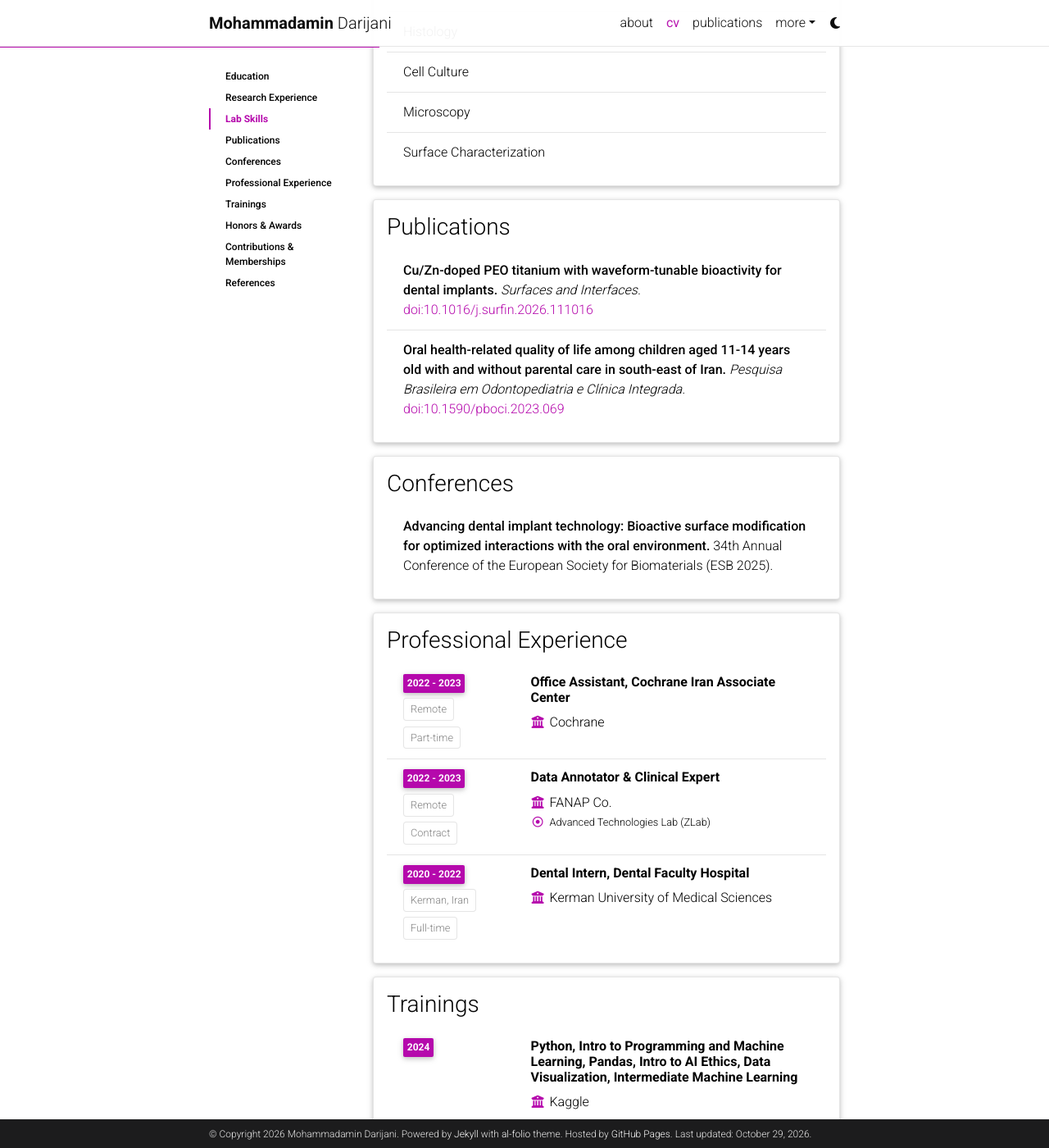
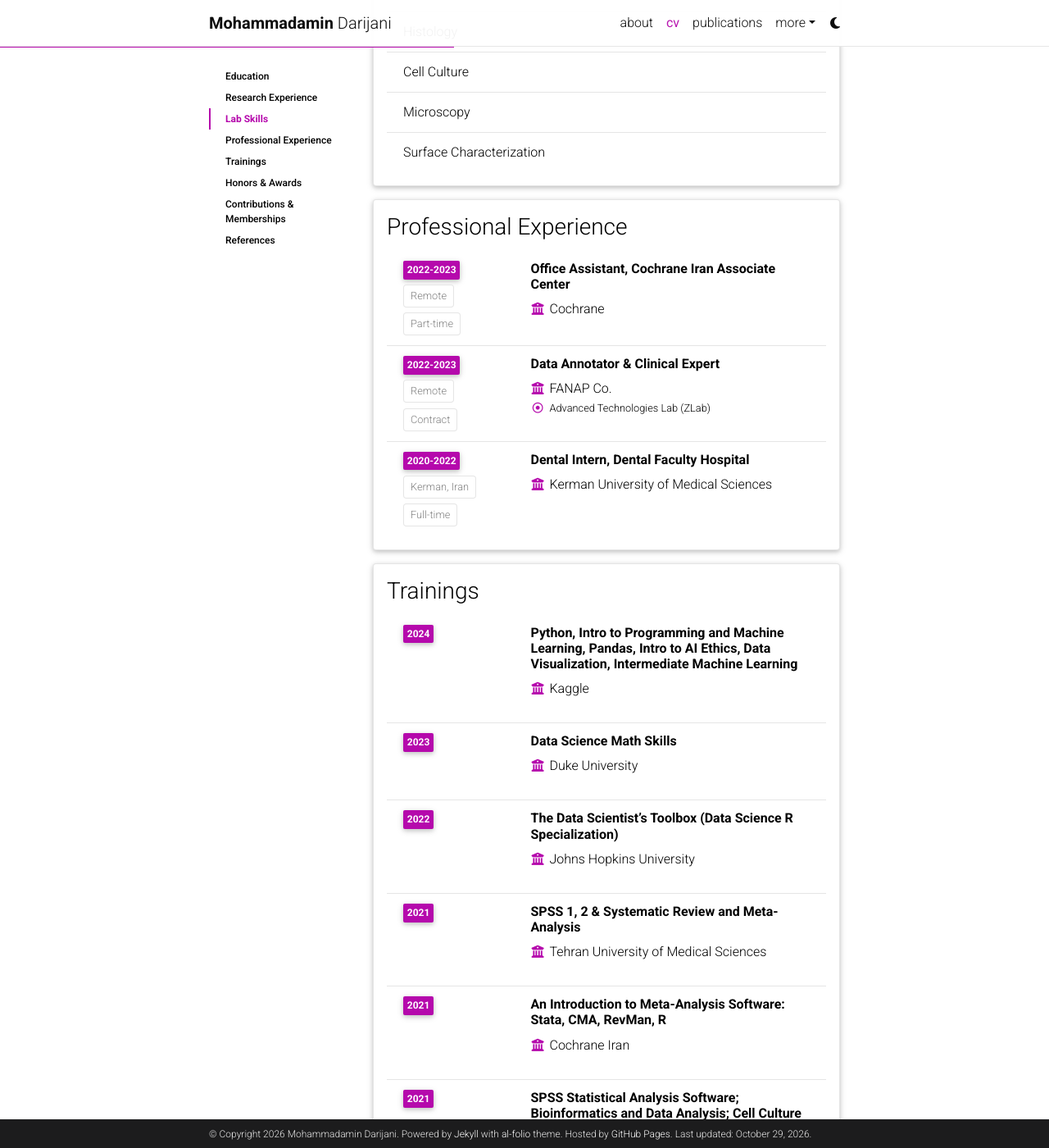
Before and after one commit to amindarijani/amindarijani.github.io, a Jekyll site: the page built from _pages/cv.md, in a window 1280 px wide and 1400 px high, scrolled down 1102 px. Shown: the whole window at 82% size. Built offline with Jekyll 4.4.1, drawn with Linux system fonts in a browser that asks for light colours; comment, search, counter and statistics services are not loaded; a style sheet for code colours, icons or effects is not loaded; some of the changed text lies outside the part shown.

Commit message:
Update cv.yml

```diff
--- a/_data/cv.yml
+++ b/_data/cv.yml
@@ -3,23 +3,23 @@
   contents:
     - title: MSc in Medical Biotechnology
       institution: University of Piemonte Orientale, Department of Health Sciences
-      year: 2023 - 2025
+      year: 2025
       location: Novara, Italy
     - title: Doctor of Medicine in Dentistry
       institution: Kerman University of Medical Sciences, Faculty of Dentistry
-      year: 2015 - 2022
+      year: 2022
       location: Kerman, Iran
 - title: Research Experience
   type: time_table
   contents:
     - title: Research Fellow
-      institution: CAAD (Translational Research Centre for Autoimmune and Allergic Diseases)
-      year: 2025 - Present
+      institution: Translational Research Centre for Autoimmune and Allergic Diseases (CAAD)
+      year: 2025-Present
       location: Novara, Italy
       department: INNOVATION Laboratory
     - title: Research Intern
       institution: University of Piemonte Orientale
-      year: 2024 - 2025
+      year: 2024-2025
       location: Novara, Italy
       department: Regenerative Anatomy Laboratory
     - title: Research Trainee
@@ -36,32 +36,23 @@
     - Cell Culture
     - Microscopy
     - Surface Characterization
-- title: Publications
-  type: list
-  contents:
-    - <strong>Cu/Zn-doped PEO titanium with waveform-tunable bioactivity for dental implants.</strong> <em>Surfaces and Interfaces.</em> <a href="https://doi.org/10.1016/j.surfin.2026.111016" target="_blank" rel="noopener noreferrer">doi:10.1016/j.surfin.2026.111016</a>
-    - <strong>Oral health-related quality of life among children aged 11-14 years old with and without parental care in south-east of Iran.</strong> <em>Pesquisa Brasileira em Odontopediatria e Clínica Integrada.</em> <a href="https://doi.org/10.1590/pboci.2023.069" target="_blank" rel="noopener noreferrer">doi:10.1590/pboci.2023.069</a>
-- title: Conferences
-  type: list
-  contents:
-    - '<strong>Advancing dental implant technology: Bioactive surface modification for optimized interactions with the oral environment.</strong> 34th Annual Conference of the European Society for Biomaterials (ESB 2025).'
 - title: Professional Experience
   type: time_table
   contents:
     - title: Office Assistant, Cochrane Iran Associate Center
       institution: Cochrane
-      year: 2022 - 2023
+      year: 2022-2023
       location: Remote
       employment_type: Part-time
     - title: Data Annotator & Clinical Expert
       institution: FANAP Co.
-      year: 2022 - 2023
+      year: 2022-2023
       location: Remote
       employment_type: Contract
       department: Advanced Technologies Lab (ZLab)
     - title: Dental Intern, Dental Faculty Hospital
       institution: Kerman University of Medical Sciences
-      year: 2020 - 2022
+      year: 2020-2022
       location: Kerman, Iran
       employment_type: Full-time
 - title: Trainings
```
